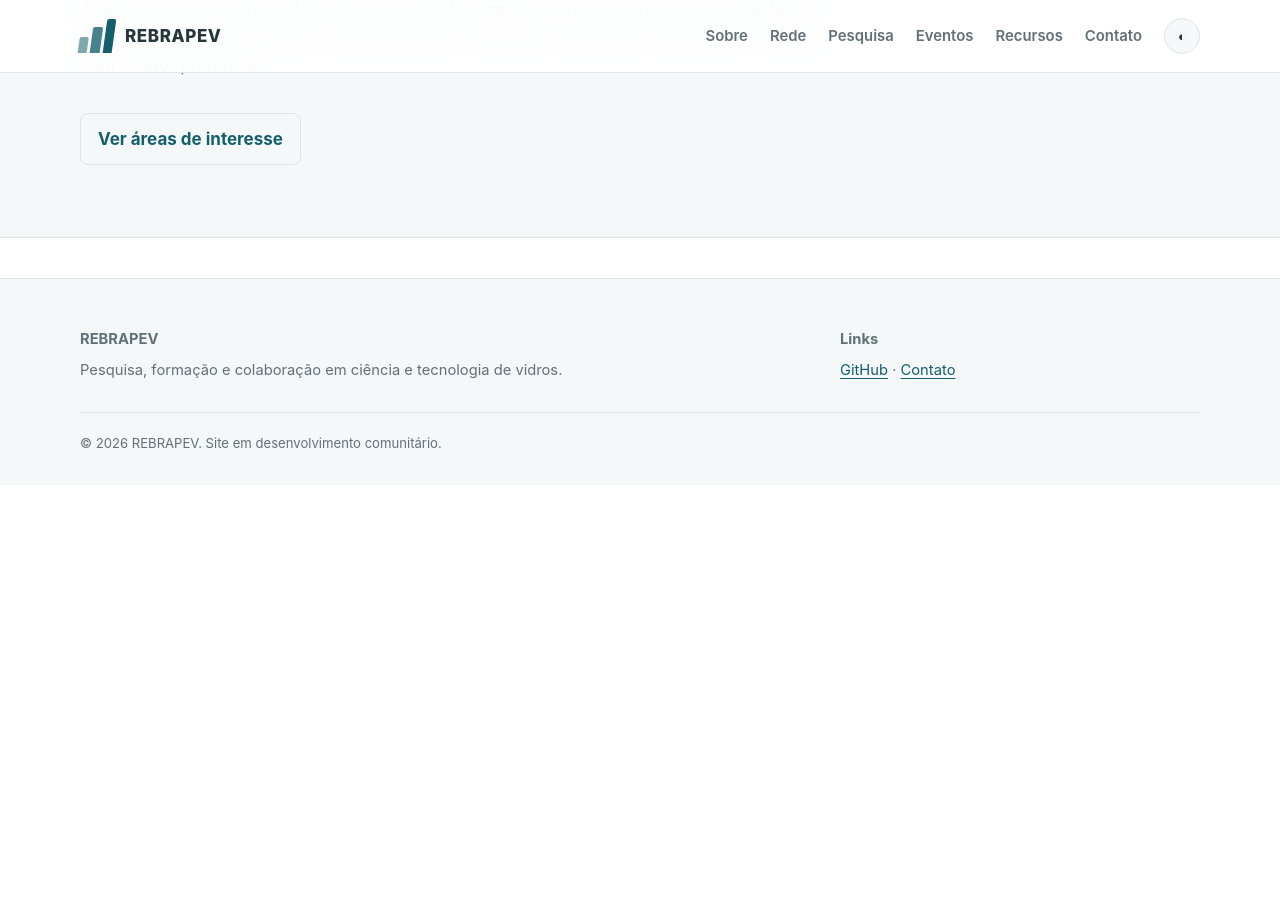
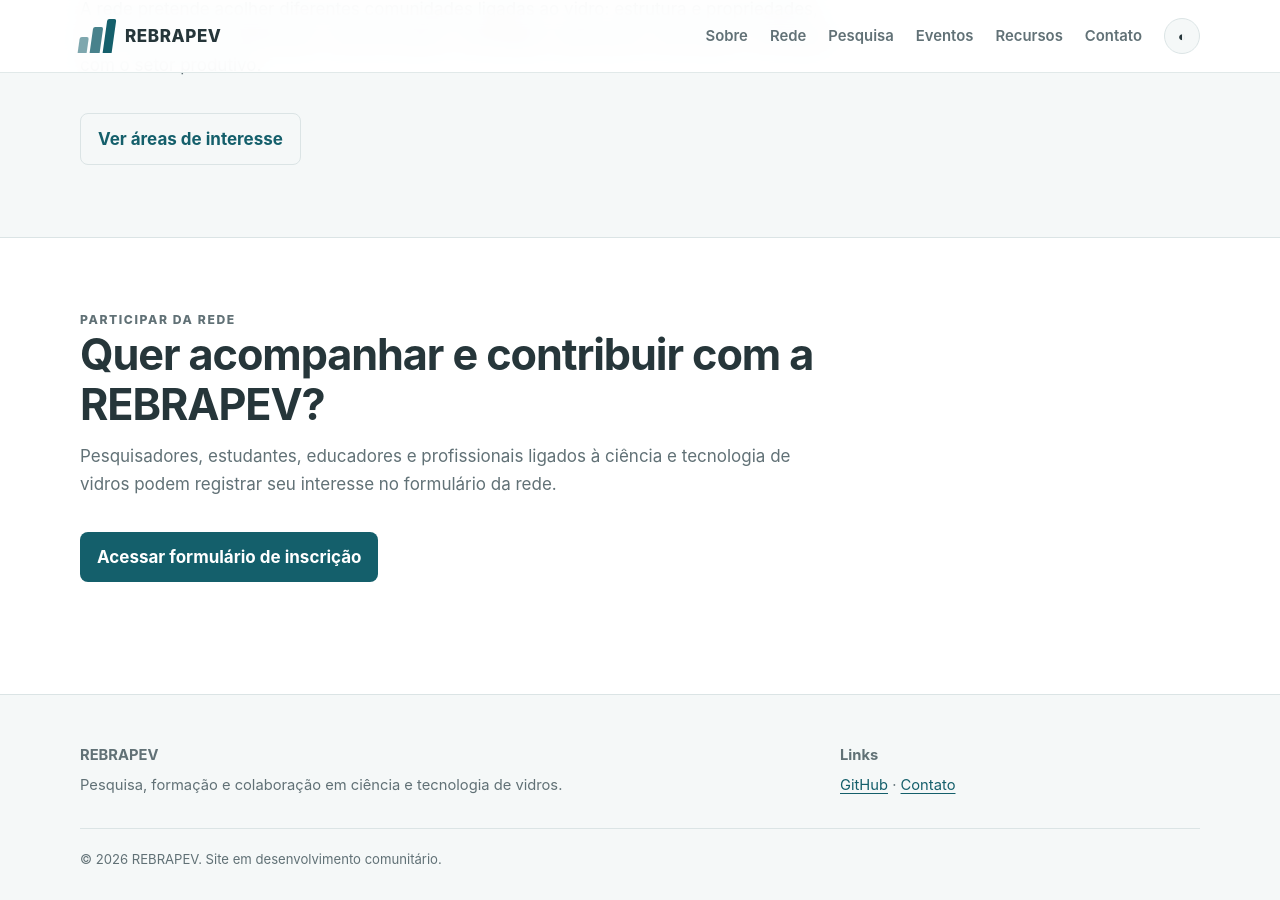
Before and after one commit to REBRAPEV/rebrapev.github.io, a Jekyll site: the page built from index.html, in a window 1280 px wide and 900 px high, scrolled down 2177 px. Built offline with Jekyll 4.4.1, drawn with Linux system fonts in a browser that asks for light colours; before the commit the page ends 2662 px from its top, so only the background shows below that.

Commit message:
Add REBRAPEV sign-up call to action

```diff
--- a/index.html
+++ b/index.html
@@ -10,7 +10,8 @@ description: "REBRAPEV — rede brasileira para pesquisa, formação e colabora
       <h1>Conectar pessoas, competências e oportunidades.</h1>
       <p class="lead">A REBRAPEV é uma iniciativa para aproximar pesquisadores, estudantes, educadores e parceiros que atuam com vidros e materiais relacionados, fortalecendo colaboração científica, formação e circulação de conhecimento.</p>
       <div class="hero-actions">
-        <a class="button" href="{{ '/sobre/' | relative_url }}">Conheça a iniciativa</a>
+        <a class="button" href="https://docs.google.com/forms/d/e/1FAIpQLSd8ytkaU0JRx6_qMXVemoYv5HuZUh2QcRqJa7jpONAVdQKxHw/viewform" target="_blank" rel="noopener">Quero participar</a>
+        <a class="button secondary" href="{{ '/sobre/' | relative_url }}">Conheça a iniciativa</a>
         <a class="button secondary" href="{{ '/eventos/' | relative_url }}">Próxima reunião</a>
       </div>
     </div>
@@ -60,3 +61,14 @@ description: "REBRAPEV — rede brasileira para pesquisa, formação e colabora
     <a class="button secondary" href="{{ '/pesquisa/' | relative_url }}">Ver áreas de interesse</a>
   </div>
 </section>
+
+<section class="section">
+  <div class="wrap">
+    <div class="section-head">
+      <p class="eyebrow">Participar da rede</p>
+      <h2>Quer acompanhar e contribuir com a REBRAPEV?</h2>
+      <p>Pesquisadores, estudantes, educadores e profissionais ligados à ciência e tecnologia de vidros podem registrar seu interesse no formulário da rede.</p>
+    </div>
+    <a class="button" href="https://docs.google.com/forms/d/e/1FAIpQLSd8ytkaU0JRx6_qMXVemoYv5HuZUh2QcRqJa7jpONAVdQKxHw/viewform" target="_blank" rel="noopener">Acessar formulário de inscrição</a>
+  </div>
+</section>
```
